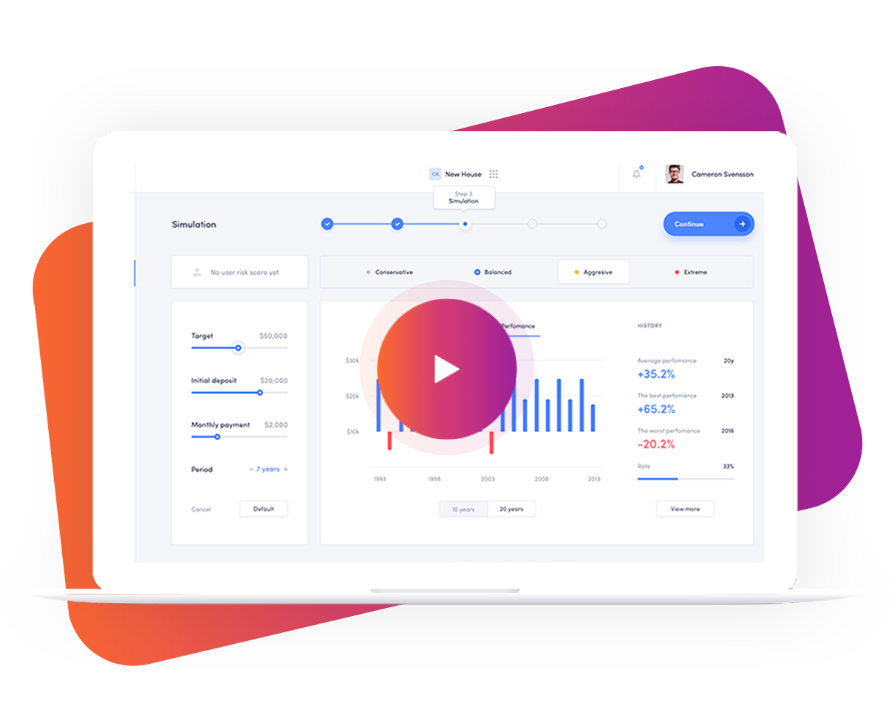
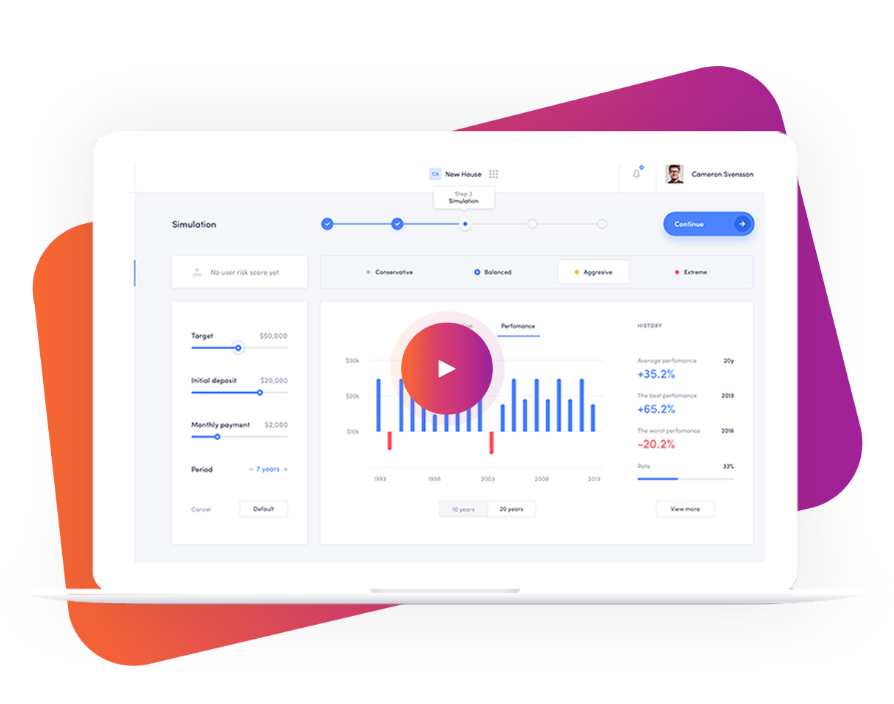
Before and after one commit to KeyToTech/StandupBotLanding, a React (Create React App) app: page / in a window 1280 px wide. Shown: the part 4647-5351 px from the top of the page, without its empty margins (193-1087 px from the left). Built offline with nearby package versions, Linux system fonts and the light colour scheme.

Commit message:
Made small a the button play into section Video.

```diff
--- a/src/section-video/video.css
+++ b/src/section-video/video.css
@@ -71,6 +71,10 @@
         width: 931px;
         margin-left: -465.5px;
     }
+    .player-container {
+        height: 150px;
+        width: 150px;
+    }
 }
 
 @media screen and (max-width: 1280px) {
@@ -83,6 +87,10 @@
     .bg-sn-v {
         width: 831px;
         margin-left: -415.5px;
+    }
+    .player-container {
+        height: 115px;
+        width: 115px;
     }
 }
 
```
